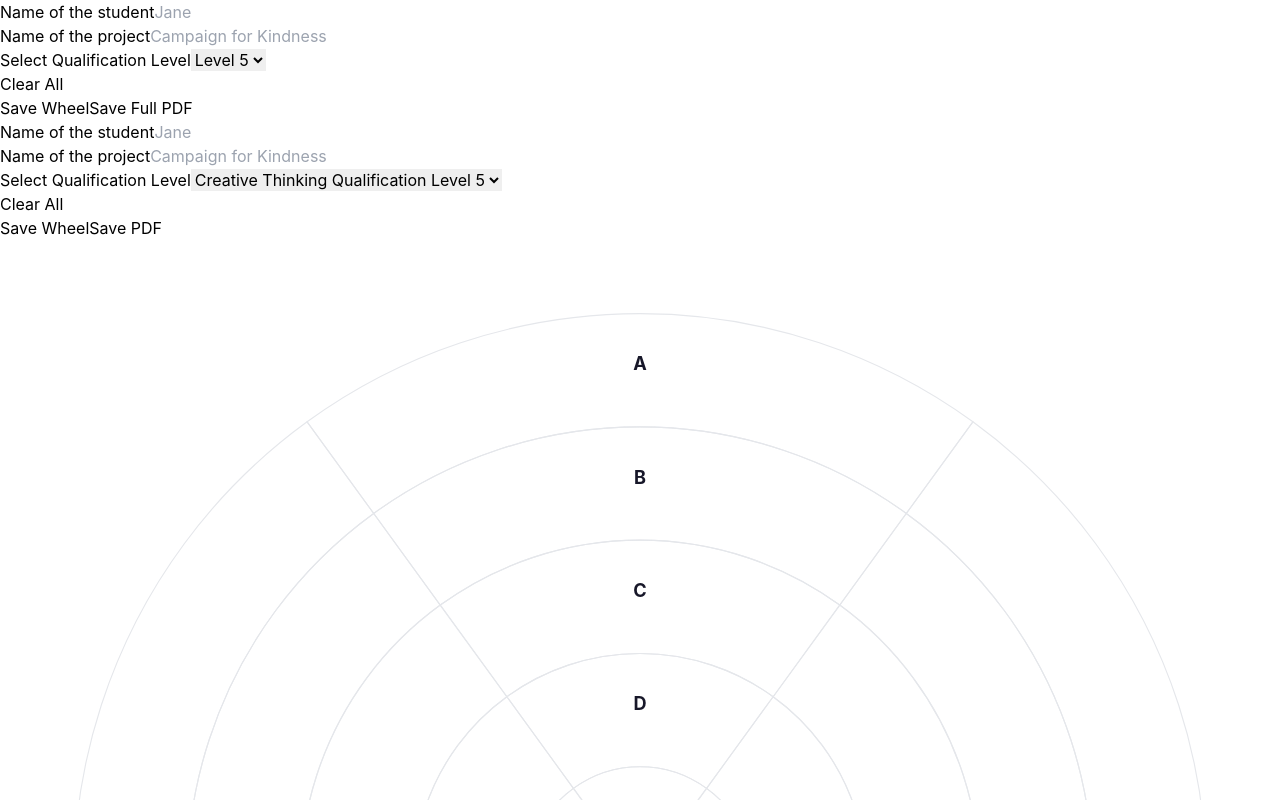
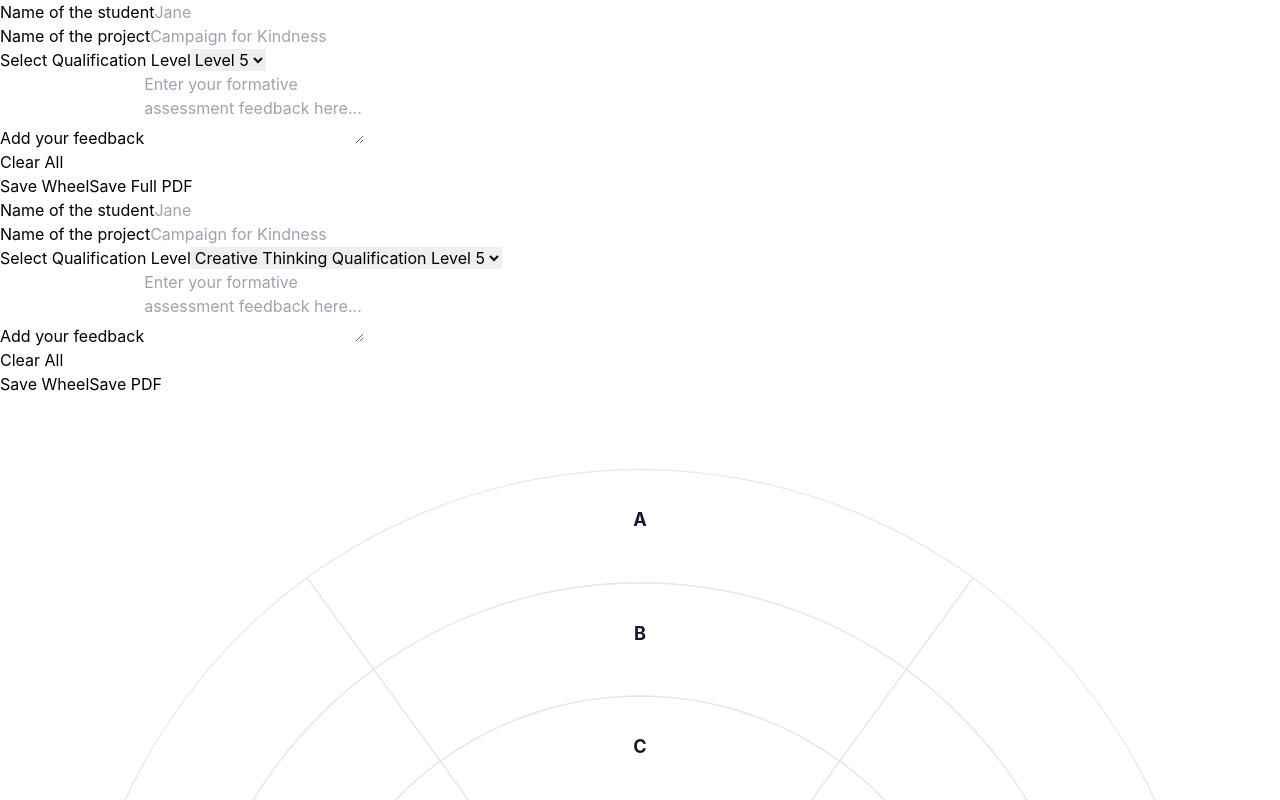
Before and after one commit to Daydream-Believers/circular-assessment-wheel, a React (Vite) app in the folder circular-assessment-wheel/: page / in a window 1280 px wide. Shown: the top 800 px of the page. Built offline with nearby package versions, Linux system fonts and the light colour scheme.

Commit message:
Feedback field update CircularAssessmentWheel.jsx

```diff
--- a/circular-assessment-wheel/src/components/CircularAssessmentWheel.jsx
+++ b/circular-assessment-wheel/src/components/CircularAssessmentWheel.jsx
@@ -18,6 +18,7 @@ const CircularAssessmentWheel = () => {
   const [qualificationLevel, setQualificationLevel] = useState('Creative Thinking Qualification Level 5');
   const [isGeneratingWheel, setIsGeneratingWheel] = useState(false);
   const [isGeneratingPDF, setIsGeneratingPDF] = useState(false);
+  const [feedback, setFeedback] = useState('');
 
   // Competencies configuration - matching your image angles
   const competencies = [
@@ -135,6 +136,7 @@ const CircularAssessmentWheel = () => {
     setStudentName('');
     setProjectName('');
     setQualificationLevel('Creative Thinking Qualification Level 5');
+    setFeedback('');
   };
 
   // Generate path for a segment
@@ -520,6 +522,21 @@ const CircularAssessmentWheel = () => {
             </div>
           </div>
 
+          <div>
+  <label htmlFor="feedback-mobile" className="block text-sm font-medium text-gray-700 mb-2">
+    Add your feedback
+  </label>
+  <textarea
+    id="feedback-mobile"
+    value={feedback}
+    onChange={(e) => setFeedback(e.target.value)}
+    placeholder="Enter your formative assessment feedback here..."
+    maxLength="500"
+    rows="3"
+    className="w-full px-3 py-2 border border-gray-300 rounded-md focus:outline-none focus:ring-2 focus:ring-blue-500 focus:border-transparent resize-vertical"
+  />
+</div>
+
           <div className="flex justify-center">
             <button
               onClick={handleClearAll}
@@ -619,6 +636,21 @@ const CircularAssessmentWheel = () => {
                 <option value="Creative Thinking Qualification Level 6">Creative Thinking Qualification Level 6</option>
               </select>
             </div>
+
+            <div>
+  <label htmlFor="feedback" className="block text-sm font-medium text-gray-700 mb-2">
+    Add your feedback
+  </label>
+  <textarea
+    id="feedback"
+    value={feedback}
+    onChange={(e) => setFeedback(e.target.value)}
+    placeholder="Enter your formative assessment feedback here..."
+    maxLength="500"
+    rows="3"
+    className="px-3 py-2 border border-gray-300 rounded-md focus:outline-none focus:ring-2 focus:ring-blue-500 focus:border-transparent text-sm min-w-0 w-80 resize-vertical"
+  />
+</div>
 
             {/* Clear button under form fields */}
             <button
```
